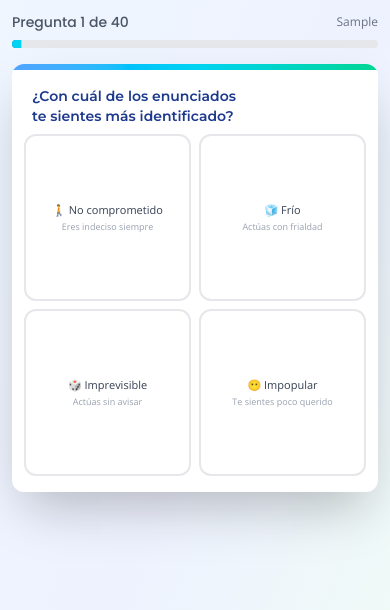
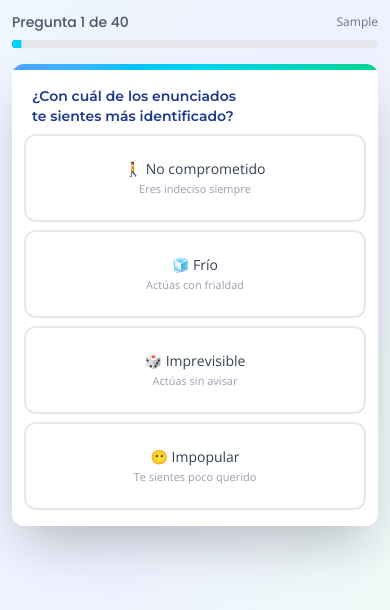
Before and after one commit to yrguativa/test_temperaments, a Next.js app: page / in a window 390 px wide. Both pictures are taken after typing "Sample" into the empty fields and a click on the button "Comenzar Test". Shown: the top 610 px of the page. Built offline with nearby package versions, Linux system fonts and the light colour scheme.

Commit message:
v0.5.1: lista en mobile, fuentes mas grandes

```diff
--- a/src/components/NewTestWizard.tsx
+++ b/src/components/NewTestWizard.tsx
@@ -286,7 +286,7 @@ function QuestionView() {
               </p>
             </CardHeader>
             <CardContent className="px-3 sm:px-6 pb-4 sm:pb-6">
-              <div className="grid grid-cols-2 gap-2 sm:gap-3">
+              <div className="grid grid-cols-1 sm:grid-cols-2 gap-2 sm:gap-3">
                 {shuffledOptions.map(([key, option], i) => {
                   const isSelected = selectedAnswer === key
                   return (
@@ -294,7 +294,7 @@ function QuestionView() {
                       key={key}
                       onClick={() => handleSelect(key)}
                         className={`
-                          aspect-square p-3 sm:p-4 rounded-xl sm:rounded-2xl border-2 transition-all duration-300
+                          min-h-[88px] sm:aspect-square p-3 sm:p-4 rounded-xl sm:rounded-2xl border-2 transition-all duration-300
                           flex flex-col items-center justify-center text-center relative overflow-hidden
                           ${isSelected
                             ? 'border-transparent shadow-xl scale-[1.03] bg-gradient-to-br from-blue-500 to-cyan-400 text-white'
@@ -308,10 +308,10 @@ function QuestionView() {
                         {isSelected && (
                           <div className="absolute inset-0 bg-gradient-to-br from-blue-400/20 to-cyan-400/20 animate-[pulse-glow_2s_ease-in-out_infinite]" />
                         )}
-                        <p className={`font-texto text-[11px] sm:text-sm leading-tight relative z-10 ${isSelected ? 'text-white' : 'text-gray-700'}`}>
+                        <p className={`font-texto text-sm sm:text-base leading-tight relative z-10 ${isSelected ? 'text-white' : 'text-gray-700'}`}>
                           {getOptionEmoji(key, option.titulo)} {option.titulo}
                         </p>
-                        <p className={`text-[9px] sm:text-[10px] mt-1 leading-tight relative z-10 ${isSelected ? 'text-white/80' : 'text-gray-400'}`}>
+                        <p className={`text-[11px] sm:text-xs mt-1 leading-tight relative z-10 ${isSelected ? 'text-white/80' : 'text-gray-400'}`}>
                           {option.desc}
                         </p>
                       <div className={`
```
